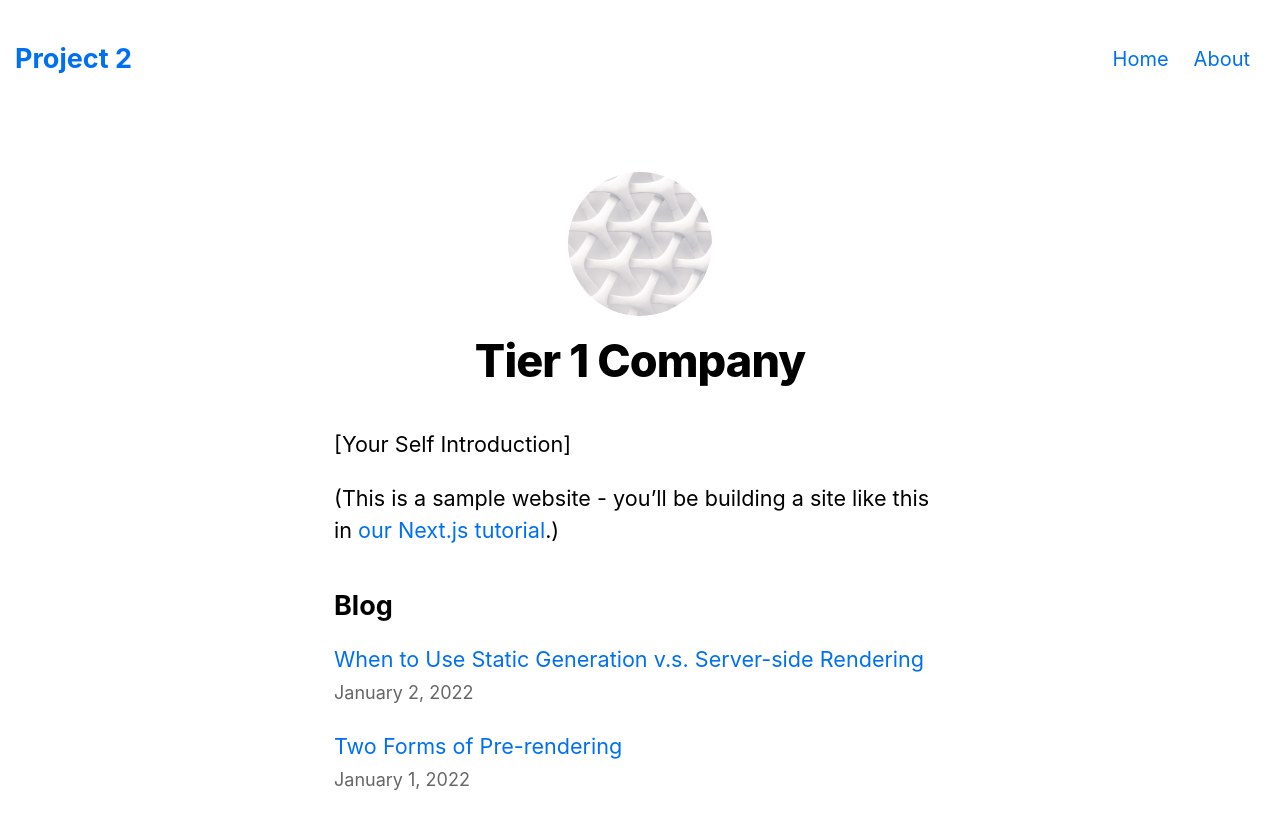
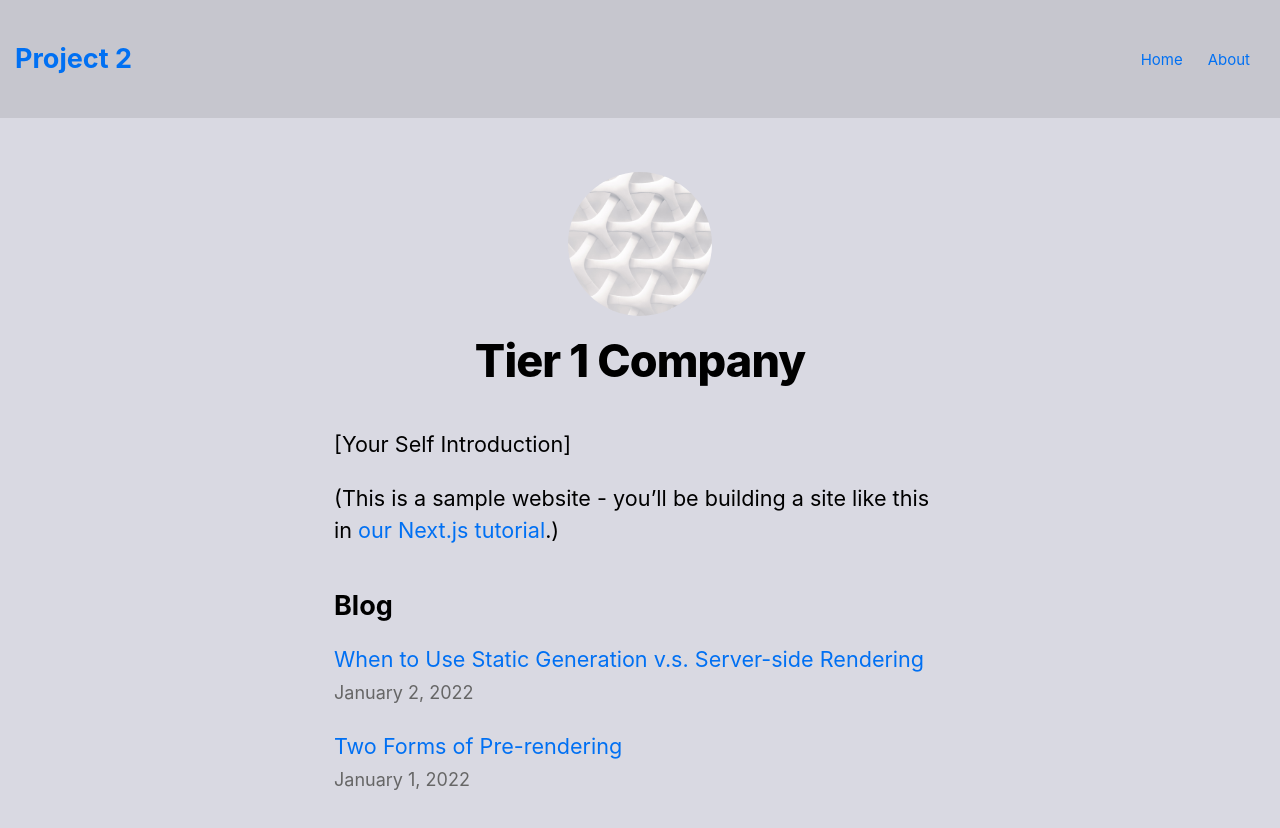
Before and after one commit to NJIT-WIS/project-2-tier-1-company, a Next.js app: page / in a window 1280 px wide. Shown: the top 828 px of the page. Built offline with nearby package versions, Linux system fonts and the light colour scheme.

Commit message:
Menu fixes/color modifications

```diff
--- a/components/Navbar.js
+++ b/components/Navbar.js
@@ -1,6 +1,7 @@
 import Link from "next/link";
 import NavItem from "./NavItem"
 import React from 'react';
+import { useState } from "react";
 
 const MENU_LIST = [
   { text: "Home", href: "/" },
@@ -10,31 +11,36 @@ const MENU_LIST = [
 //If we want to change nav menu bar appearance,
 //modify amount of divs in "nav__menu-bar"
 const Navbar = () => {
+  const [navActive, setNavActive] = useState(null);
+  const [activeIdx, setActiveIdx] = useState(-1);
+
   return (
     <header>
       <nav className={`nav`}>
         <Link href={"/"}>
-
           <h1 className="Nav">Project 2</h1>
-
         </Link>
 
-        <div className="nav__menu-bar">
+        <div
+          onClick={() => setNavActive(!navActive)}
+          className={`nav__menu-bar`} >
             <div></div>
             <div></div>
             <div></div>
-
         </div>
 
-        <div className="nav__menu-list">
-            {
-                MENU_LIST.map((menu, idx) => {
-                    return (
-                    <div key={menu.text}>
-                       <NavItem {...menu} />
-                    </div>
-                );
-            })}
+        <div className={`${navActive ? "active" : ""} nav__menu-list`}>
+          {MENU_LIST.map((menu, idx) => (
+            <div
+              onClick={() => {
+                setActiveIdx(idx);
+                setNavActive(false);
+              }}
+              key={menu.text}
+              >
+              <NavItem active={activeIdx === idx} {...menu} />
+            </div>
+          ))}
         </div>
       </nav>
     </header>
--- a/styles/global.css
+++ b/styles/global.css
@@ -6,6 +6,8 @@ body {
     Ubuntu, Cantarell, Fira Sans, Droid Sans, Helvetica Neue, sans-serif;
   line-height: 1.6;
   font-size: 18px;
+    background-color: #D9D9E2
+
 }
 
 * {
@@ -18,7 +20,7 @@ a {
 }
 
 a:hover {
-  text-decoration: underline;
+  text-decoration: none;
 }
 
 img {
@@ -29,7 +31,7 @@ img {
 header {
     position: sticky;
     top: 0;
-    z-index: 10;
+    z-index: 25;
 }
 
 nav{
@@ -37,13 +39,20 @@ nav{
   padding: 15px;
   justify-content: space-between;
   align-items: center;
+  background-color: #C6C6CE;
+}
+.nav__menu-bar{
+  display: flex;
+  row-gap: 5px;
+  cursor: pointer;
+  flex-direction: column;
 }
 
 .nav__menu-bar div{
   width: 50px;
   height: 5px;
+  border-radius: 5px;
   background-color: black;
-  border-radius: 4px;
 }
 .nav__menu-list{
   display: flex;
@@ -55,6 +64,7 @@ nav{
   padding: 25px 15px;
   transition: all 0.1s;
   min-height: calc(100vh - 60px);
+  background-color: #C6C6CE;
 }
 
 .nav__link{
@@ -63,10 +73,26 @@ nav{
   transition: all 0.1s;
 }
 
+.nav__menu-list.active{
+  right: 0;
+}
+
+.nav__link{
+  font-size: 15px;
+  position: relative;
+  transition: all 0.1s;
+}
+
 .nav__link:hover{
  font-weight: bold;
 }
 
+.center{
+  min-height: 500px;
+  display: flex;
+  justify-content: center;
+  align-items: center;
+}
 @media screen and (min-width: 750px) {
   .nav__menu-bar{
     display: none;
@@ -89,7 +115,6 @@ nav{
     background-color: black;
     transition: all 0.1s;
   }
-
   .nav__link:hover:before{
    width: 100%;
   }
```
